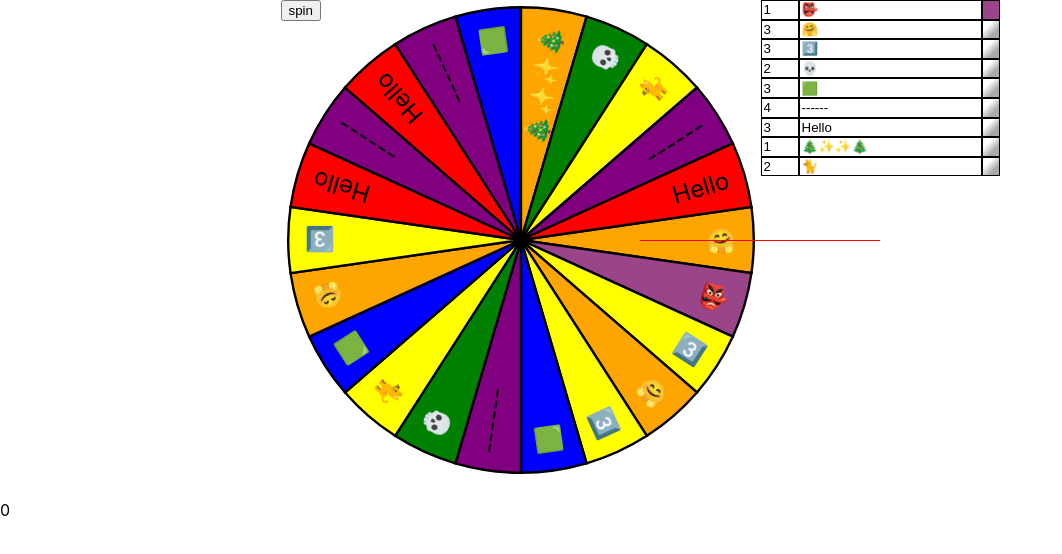
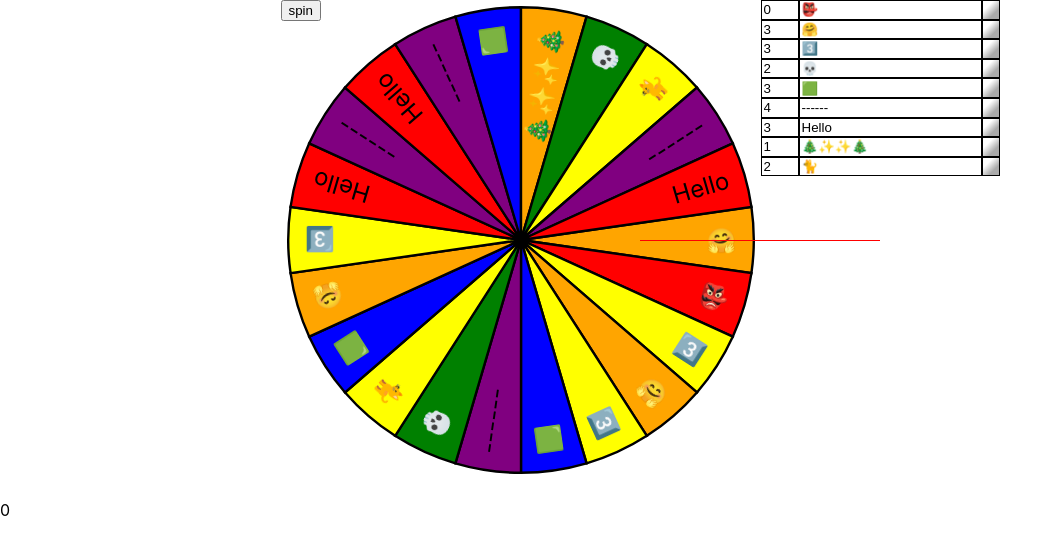
Before and after one commit to z-eric/EZ_Wheel, a React (Create React App) app in the folder spinner-wheel/: page / in a window 1280 px wide. Shown: the top 554 px of the page, without its empty margins (0-1062 px from the left). Built offline with nearby package versions, Linux system fonts and the light colour scheme.

Commit message:
wip 15 - moved context providers up to App

```diff
--- a/spinner-wheel/src/App.tsx
+++ b/spinner-wheel/src/App.tsx
@@ -1,6 +1,7 @@
-import React from 'react';
 import './App.css';
 import MainPanel from './components/MainPanel';
+import { ThemeContextProvider } from './contexts/ThemeContext';
+import { WheelContextProvider } from './contexts/WheelContext';
 
 function App() {
   return (
@@ -9,7 +10,11 @@ function App() {
       // alignItems: 'center',
       justifyContent: 'center',
     }}>
-      <MainPanel />
+        <ThemeContextProvider>
+          <WheelContextProvider>
+            <MainPanel />
+          </WheelContextProvider>
+        </ThemeContextProvider>
     </div>
   );
 };
--- a/spinner-wheel/src/components/LabelItem.tsx
+++ b/spinner-wheel/src/components/LabelItem.tsx
@@ -1,4 +1,4 @@
-import { useCallback, useState } from "react";
+import { useState } from "react";
 import { WheelOption } from "../contexts/WheelContext";
 
 interface LabelItemProps {
@@ -29,7 +29,7 @@ const LabelItem = ({ wheelOption, index, handleLabel, handleWeight, handleColor
   }
   const clearInvalidWeight = (value: string) => {
     if (wheelOption.value.toString() !== value) {
-      setWeightInput('0');
+      setWeightInput('f');
     }
   }
 
@@ -47,6 +47,7 @@ const LabelItem = ({ wheelOption, index, handleLabel, handleWeight, handleColor
           border: '1px solid black',
         }} />
       <div onClick={(e) => handleColor(index)}
+        title={`${wheelOption.color ? 'Custom Color' : 'Theme Auto Color'}`}
         style={{
           // backgroundColor: `${wheelOption.color}`,
           background: `${wheelOption.color ?? 'linear-gradient(135deg, #FFF5 30%, #0005 70%)'}`,
--- a/spinner-wheel/src/components/MainPanel.tsx
+++ b/spinner-wheel/src/components/MainPanel.tsx
@@ -1,8 +1,8 @@
-import { useState } from 'react';
+import { useContext, useState } from 'react';
 import WheelSpinner from './WheelSpinner';
 import LabelPanel from './LabelPanel';
-import { WheelContextProvider, WheelOption } from '../contexts/WheelContext';
-import { ThemeContextProvider } from '../contexts/ThemeContext';
+import { WheelContext, WheelContextProvider, WheelOption } from '../contexts/WheelContext';
+import { ThemeContext, ThemeContextProvider } from '../contexts/ThemeContext';
 
 const DEBUG_MODE = true;
 
@@ -29,7 +29,7 @@ const debugOptions: WheelOption[] = [
   {
     label: '👺',
     value: 1,
-    color: '#9a458a',
+    // color: '#9a458a',
   },
   {
     label: '🤗',
@@ -86,10 +86,13 @@ const initializeWheelData = () => {
 }
 
 const MainPanel = () => {
-
+  const themeContext = useContext(ThemeContext);
+  const wheelContext = useContext(WheelContext);
   // const [wheelData, setWheelData] = useState(initializeWheelData);
   const [isActive, setIsActive] = useState(false);
   const [winningLocation, setWinningLocation] = useState(0);
+
+  wheelContext.setData(initializeWheelData());
 
   const isActiveSetter = (active: boolean) => {
     setIsActive(active);
@@ -101,8 +104,7 @@ const MainPanel = () => {
   };
 
   return (
-    <ThemeContextProvider>
-      <WheelContextProvider initOptions={initializeWheelData()}>
+    <>
       <div style={{
             // position: 'absolute',
           }}>
@@ -112,20 +114,21 @@ const MainPanel = () => {
           winningLocationSetter={winningLocationSetter}
         />
       </div>
-        <div style={{
-          position: 'absolute',
-          height: '1px',
-          width: '15rem',
-          top: '15rem',
-          left: '50%',
-          backgroundColor: 'red',
-          zIndex: '10',
-        }}/>
+      <div
+        style={{
+          position: "absolute",
+          height: "1px",
+          width: "15rem",
+          top: "15rem",
+          left: "50%",
+          backgroundColor: "red",
+          zIndex: "10",
+        }}
+      />
       {/* <p style={{position: 'absolute', top: '2em', left: '0'}}>Winner {wheelData[winningLocation].label}</p> */}
       <LabelPanel />
-        </WheelContextProvider>
-      </ThemeContextProvider>
-  )
+    </>
+  );
 }
 
 export default MainPanel;
--- a/spinner-wheel/src/components/WheelSpinner.tsx
+++ b/spinner-wheel/src/components/WheelSpinner.tsx
@@ -33,9 +33,8 @@ const WheelSpinner = ({isActive, isActiveSetter, winningLocationSetter}: WheelSp
 
   const spin = () => {
     isActiveSetter(true);
-    const distance = 777;
-    const duration = 1500;
-    //TODO spin randomized
+    const distance = 777 * (0.4 * Math.random() + 0.8);
+    const duration = 1500 * (0.2 * Math.random() + 0.9);
     setTimeout(winningLocationSetter,1500,(findWinningOption((rotation + distance) % 360)));
 
     let timeStarted: number;
--- a/spinner-wheel/src/contexts/WheelContext.tsx
+++ b/spinner-wheel/src/contexts/WheelContext.tsx
@@ -17,13 +17,13 @@ export const WheelContext = createContext<WheelContextType>({
 });
 
 export const WheelContextProvider = ({
-  initOptions,
+  // initOptions,
   children,
 }: {
-  initOptions: WheelOption[],
+  // initOptions: WheelOption[],
   children: ReactNode,
 }) => {
-  const [wheelData, setWheelData] = useState<WheelOption[]>(initOptions);
+  const [wheelData, setWheelData] = useState<WheelOption[]>([{label: '', value: 0,}]);
 
   // useMemo on the context prevents the wheel from re-rendering when animated.
   const wheelContextMemo = useMemo(() => ({
```
Lines whose indentation alone changed are shown as unchanged.
